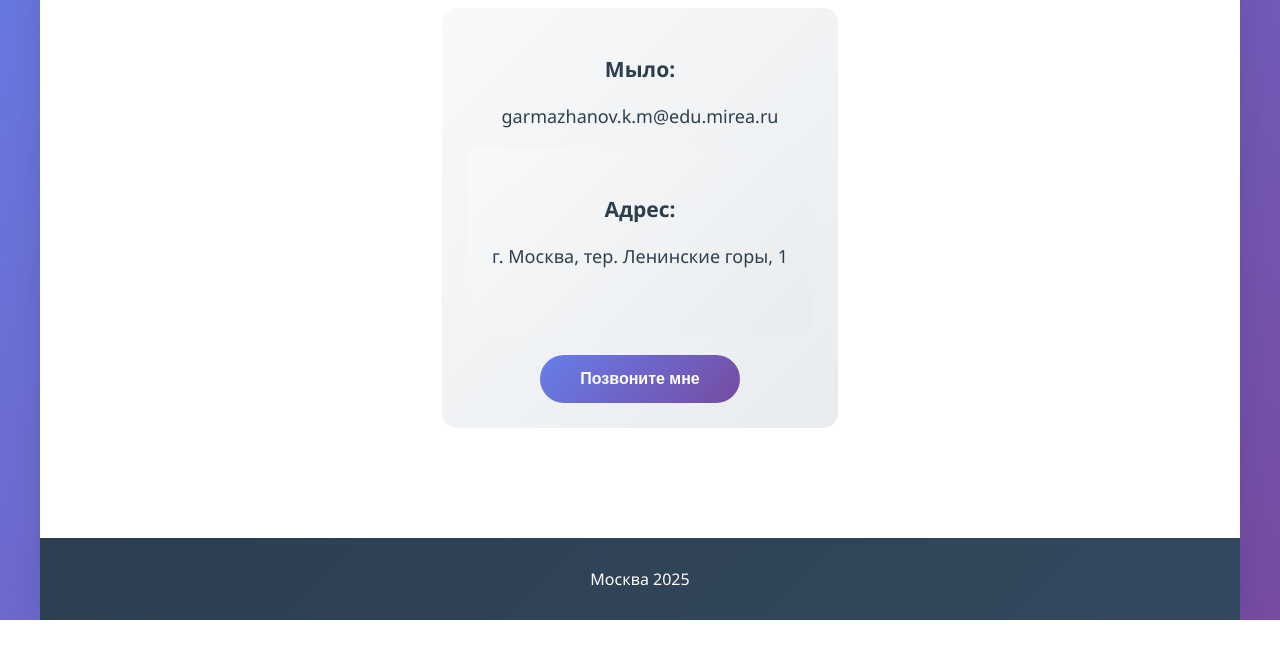
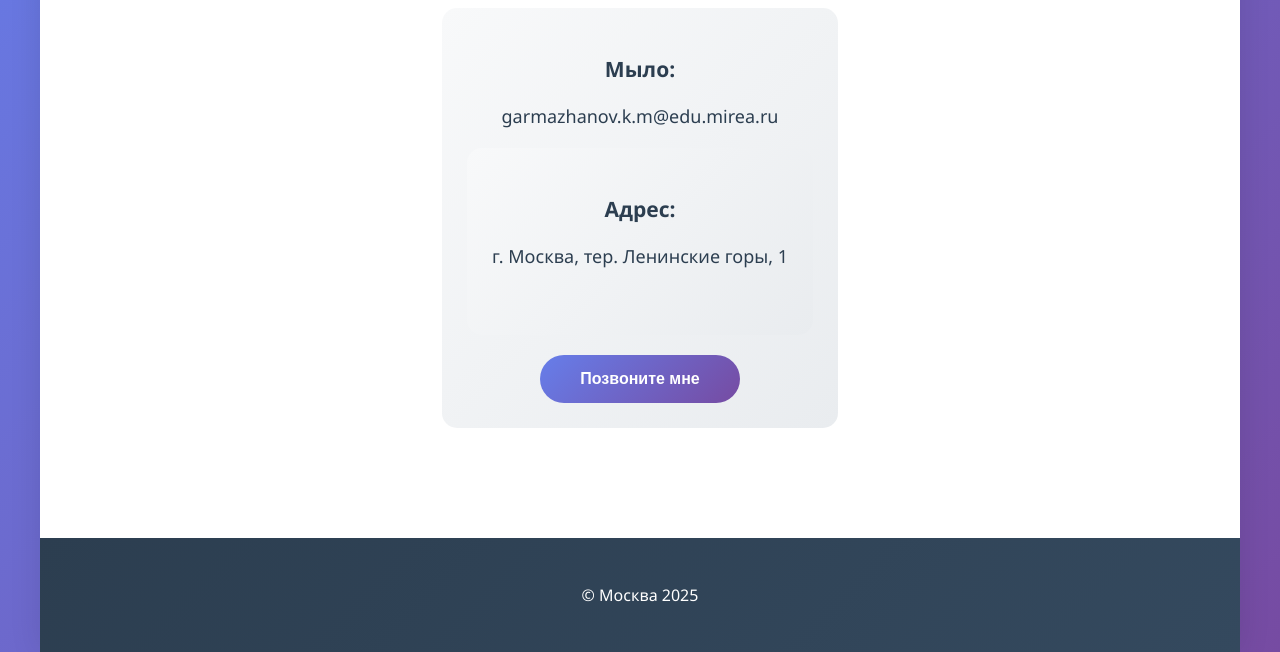
Before and after one commit to KG367/frontend-and-backend-practice, a plain HTML site: page pages/contacts.html in a window 1280 px wide. Shown: the part 283-935 px from the top of the page. Before the commit the page ends 903 px from the top, so only its background shows below. Drawn offline with Linux system fonts and the light colour scheme.

Commit message:
В рамках 9 практической исправлен футер

```diff
--- a/pages/contacts.html
+++ b/pages/contacts.html
@@ -33,7 +33,9 @@
                     <button class="contact-button">Позвоните мне</button>
                 </section>
             </main>
-            <footer class="footer">Москва 2025</footer>
+            <footer class="footer">
+                <p>&copy; Москва 2025</p>
+            </footer>
         </div>
     </body>
 </html>
```
Also changed, not shown: pages/goods.html (+1 -1 lines).
